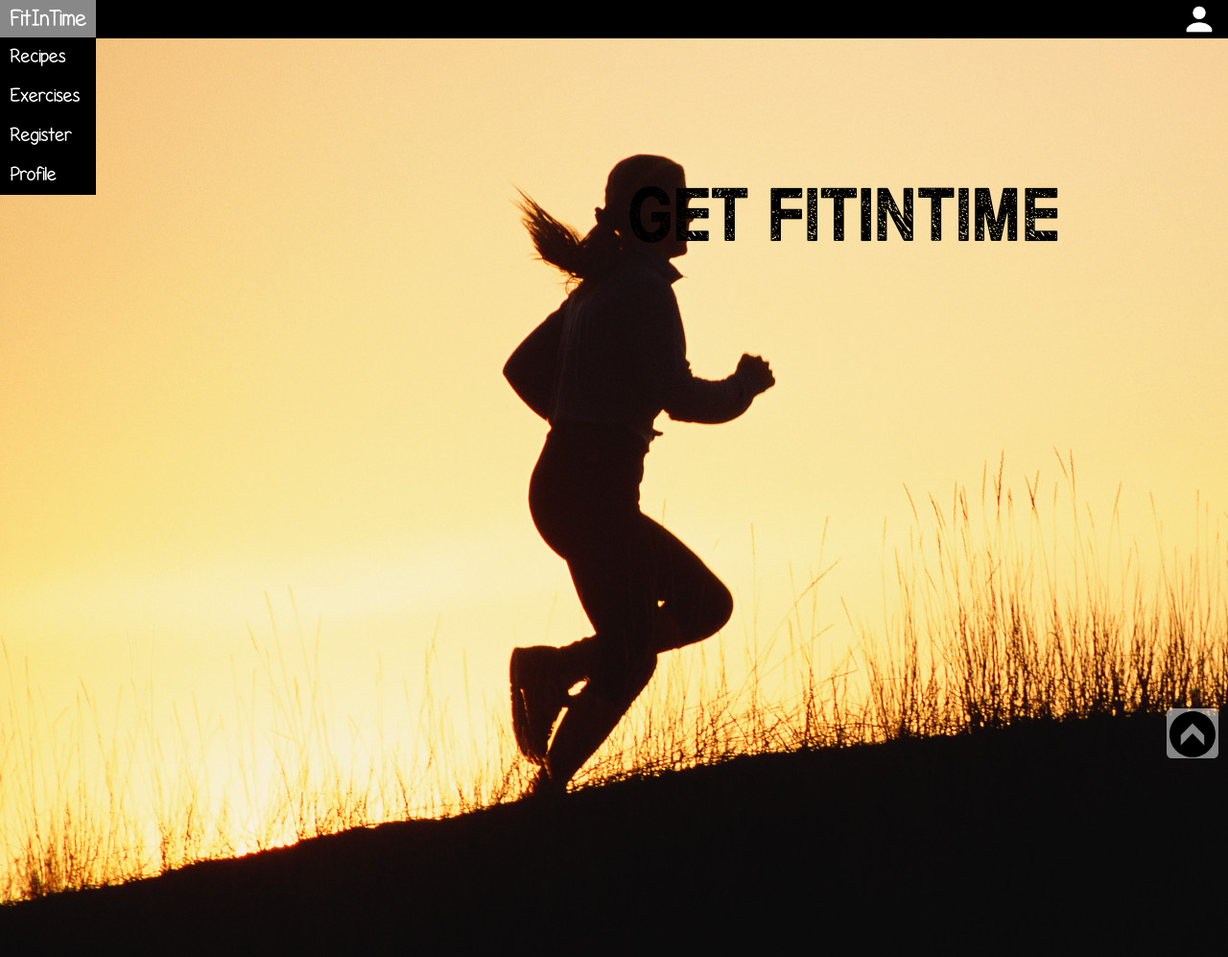
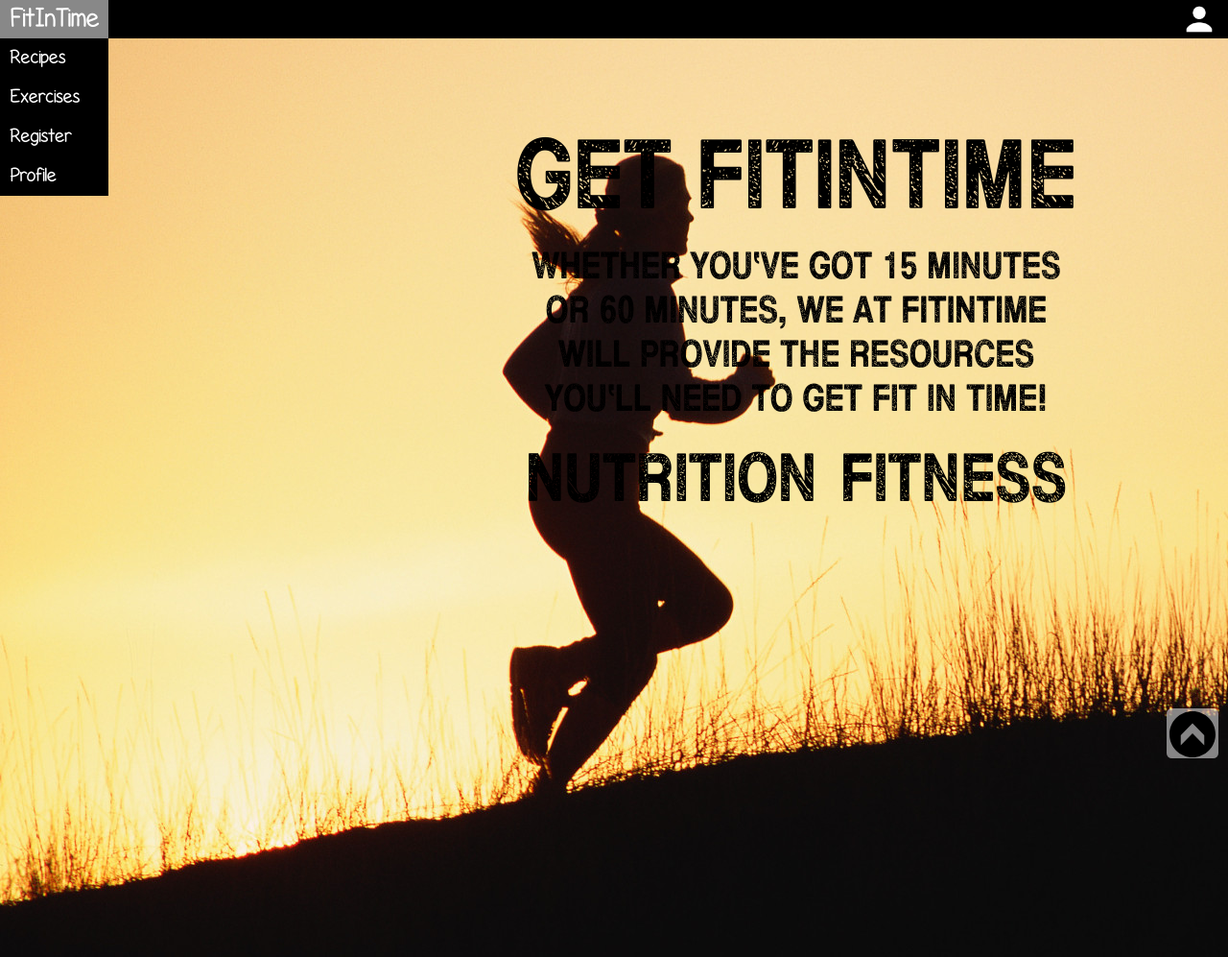
Before and after one commit to reiruiz/FitInTime, a PHP site: page / in a window 1280 px wide. Shown: the top 997 px of the page at 96% size. Run offline with PHP 8.4, Linux system fonts and the light colour scheme; some libraries are stand-ins or nearby versions.

Commit message:
added content

```diff
--- a/G17/index.html
+++ b/G17/index.html
@@ -50,14 +50,26 @@
         <div id="banner">
 
             <div id="logoIntro">
-                <p>Get FitInTime</p>
+                <h1>Get FitInTime</h1>
+                <p>Whether you've got 15 minutes or 60 minutes, we at FITINTIME will provide the resources you'll need to get fit in time!</p>
+                <ul>
+                   <li><a href="#banner2">Nutrition</a></li>
+                   <li><a href="#banner3">Fitness</a></li>
+                </ul>
 			</div>
 
         </div>
 
         <div id="banner2">
             <div id="recipeIntro">
-                <p>Get Healthy</p>
+                <h1>Nutrition</h1>
+                <p>
+                Lorem ipsum dolor sit amet, per commodo eleifend eu, qui dolore timeam indoctum et.
+                Praesent consectetuer mel ne. Et oratio tritani euripidis sed, nonumy nostro at vel.
+                Dignissim tincidunt et mea, vidit doctus vivendo et sea. Et detracto urbanitas cum,
+                feugait singulis conclusionemque est id, ex mel nostro legimus electram.
+                </p>
+                <a href="#recipe">Get Healthy</a>
             </div>
         </div>
 
@@ -77,7 +89,14 @@
 
             <div id="banner3">
                 <div id="fitIntro">
-                    <p>Get Fit</p>
+                    <h1>Fitness</h1>
+                    <p>
+                    Lorem ipsum dolor sit amet, per commodo eleifend eu, qui dolore timeam indoctum et.
+                    Praesent consectetuer mel ne. Et oratio tritani euripidis sed, nonumy nostro at vel.
+                    Dignissim tincidunt et mea, vidit doctus vivendo et sea. Et detracto urbanitas cum,
+                    feugait singulis conclusionemque est id, ex mel nostro legimus electram.
+                    </p>
+                    <a href="#exercise">Get Fit</a>
                 </div>
             </div>
 
--- a/G17/styleSheet/base.css
+++ b/G17/styleSheet/base.css
@@ -42,7 +42,7 @@ body {
 
 .menu a {
     padding: 7px 10px;
-    font-size: 150%;
+    font-size: 175%;
     width: 115px;
     height: 100%;
     text-decoration: none;
@@ -153,14 +153,43 @@ body {
 #logoIntro {
     float: right;
     width: 600px;
-    height: 200px;
     background-color: rgba(255, 255, 255, 0);
-    margin-top: 180px;
+    margin-top: 100px;
     text-align: center;
-    margin-right: 100px;
-    border-radius: 15px;
-    font-size: 500%;
+    margin-right: 125px;
+    border-radius: 25px;
+    padding: 25px;
+}
 
+#logoIntro h1 {
+    font-size: 650%;
+    font-weight: normal;
+}
+
+#logoIntro p {
+    font-size: 250%;
+    margin-top: 10px;
+    margin-bottom: 20px;
+}
+
+#logoIntro a {
+    text-decoration: none;
+    color: black;
+    font-size: 450%;
+    padding-left: 10px;
+    padding-right: 10px;
+}
+
+#logoIntro a:hover {
+    color: white;
+}
+
+#logoIntro ul {
+    list-style-type: none;
+}
+
+#logoIntro li {
+    display: inline;
 }
 
 /* makes a static background for the recipe info page */
```
Also changed, not shown: other parts of G17/styleSheet/base.css (+60 -12 lines).
